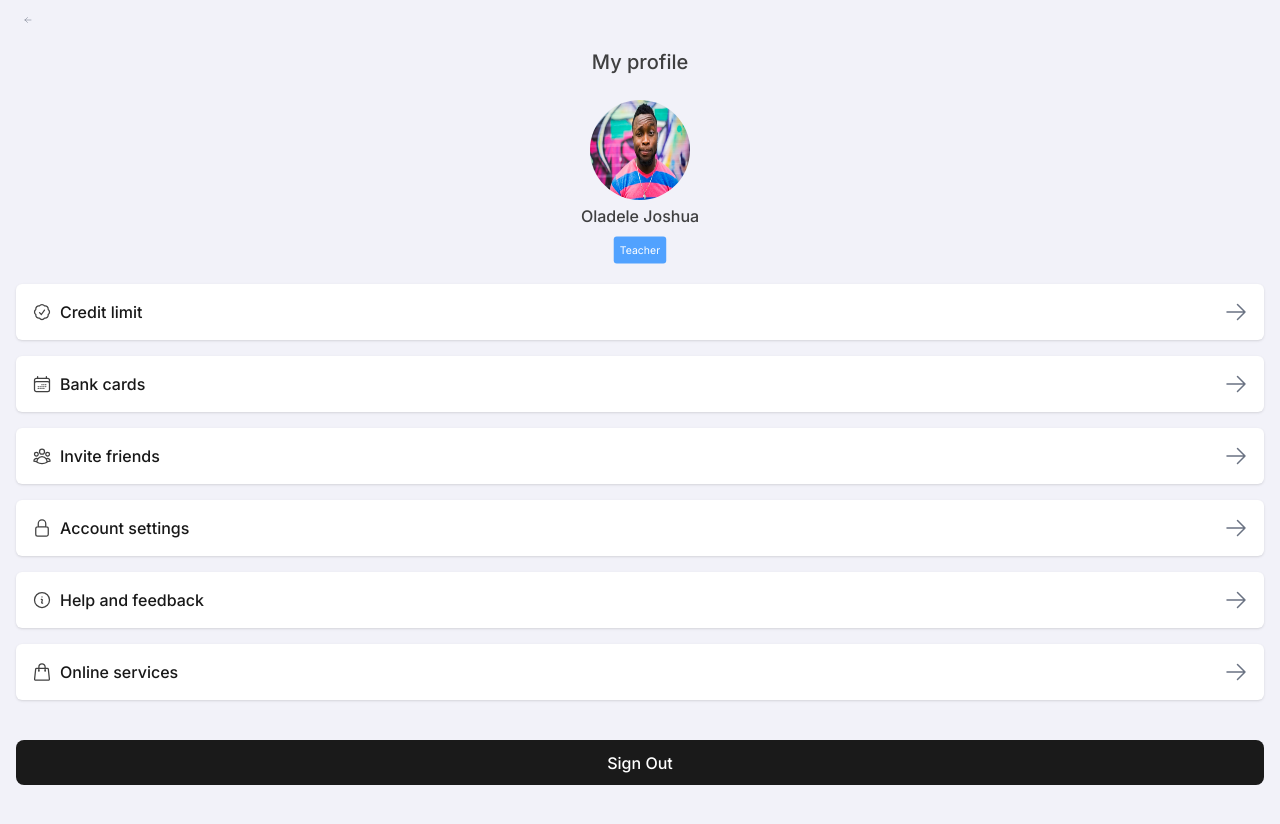
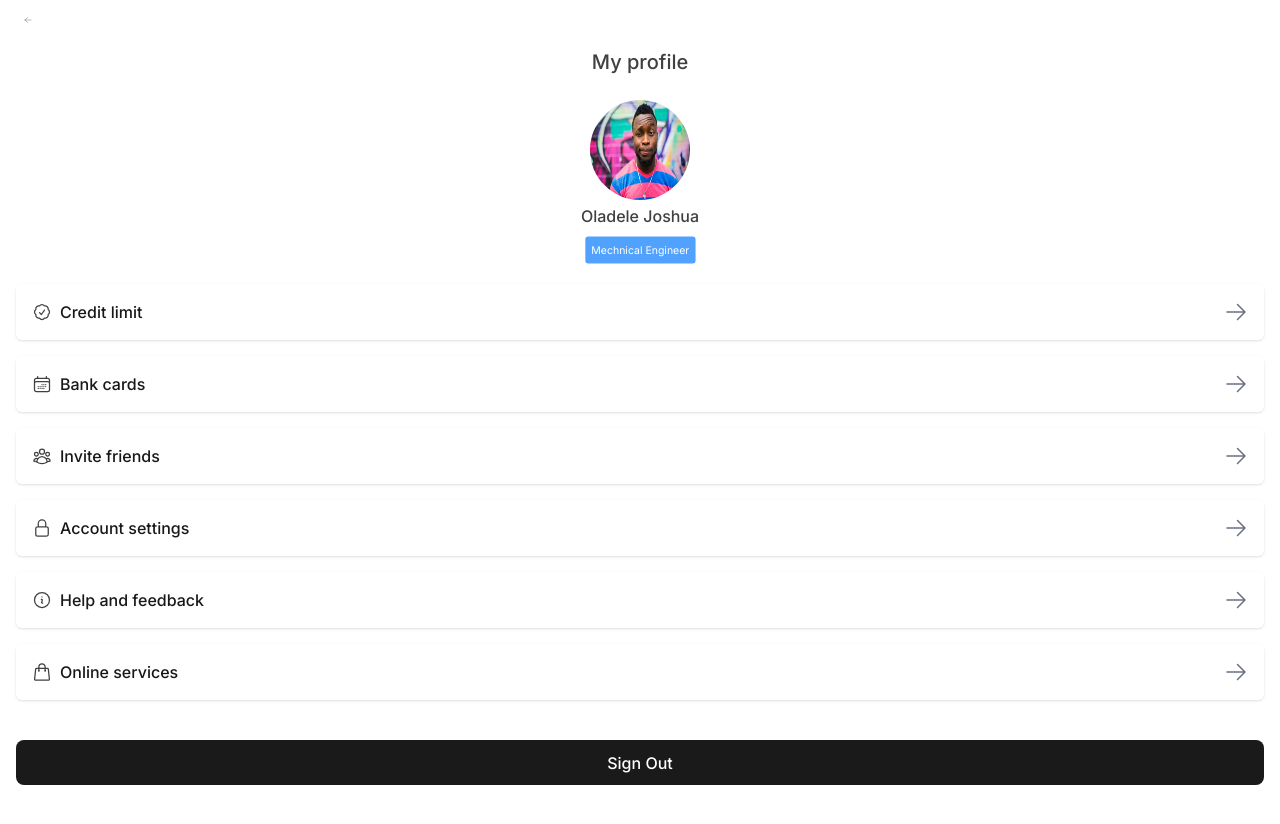
Before and after one commit to DiranDesai/CashPay, a React (Vite) app: page / in a window 1280 px wide. Shown: the top 824 px of the page. Built offline with nearby package versions, Linux system fonts and the light colour scheme.

Commit message:
Update codebase

```diff
--- a/src/index.css
+++ b/src/index.css
@@ -16,7 +16,8 @@
   -webkit-font-smoothing: antialiased;
   -moz-osx-font-smoothing: grayscale;
 
-  background-color: #f2f2f9;
+  /* background-color: #f2f2f9; */
+  background-color: white;
 }
 
 a {
--- a/src/pages/Home.jsx
+++ b/src/pages/Home.jsx
@@ -2,7 +2,7 @@ import React from 'react'
 
 function Home() {
   return (
-    <div><h2>Home</h2></div>
+    <div className=""><h2>Home</h2></div>
   )
 }
 
--- a/src/pages/Profile.jsx
+++ b/src/pages/Profile.jsx
@@ -13,7 +13,7 @@ function Profile() {
                 <h2 className="text-xl font-[500]">My profile</h2>
                 <img src={profilePic} className="w-25 h-25 mt-5 rounded-full" alt="" />
                 <h2 className="text-md font-[500]">Oladele Joshua</h2>
-                <p className="font-bold text-sm bg-blue-400 font-normal text-white scale-75 p-2 rounded-sm">Teacher</p>
+                <p className="font-bold text-sm bg-blue-400 font-normal text-white scale-75 p-2 rounded-sm">Mechnical Engineer</p>
             </div>
         </div>
         <ProfileMenu Icon={<CheckBadgeIcon />} title="Credit limit"/>
```
